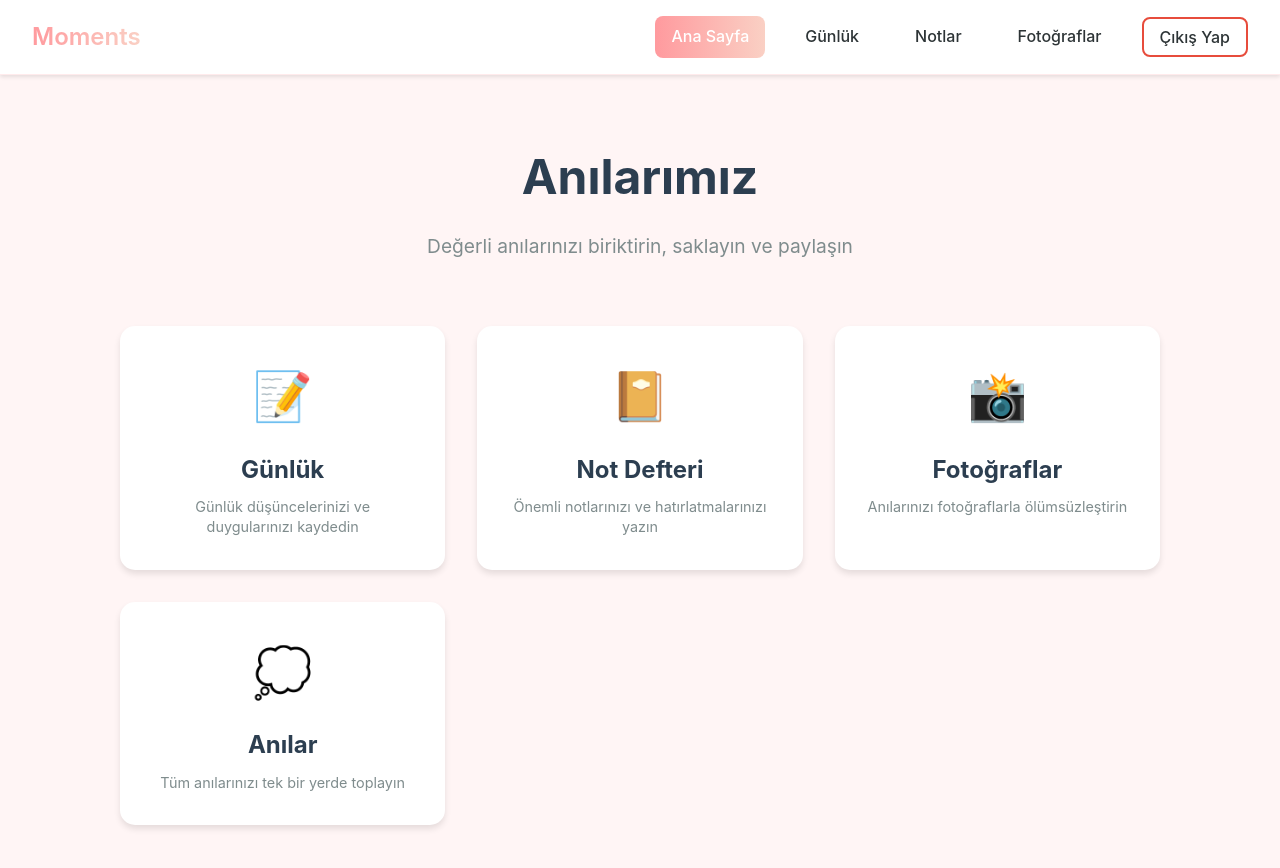
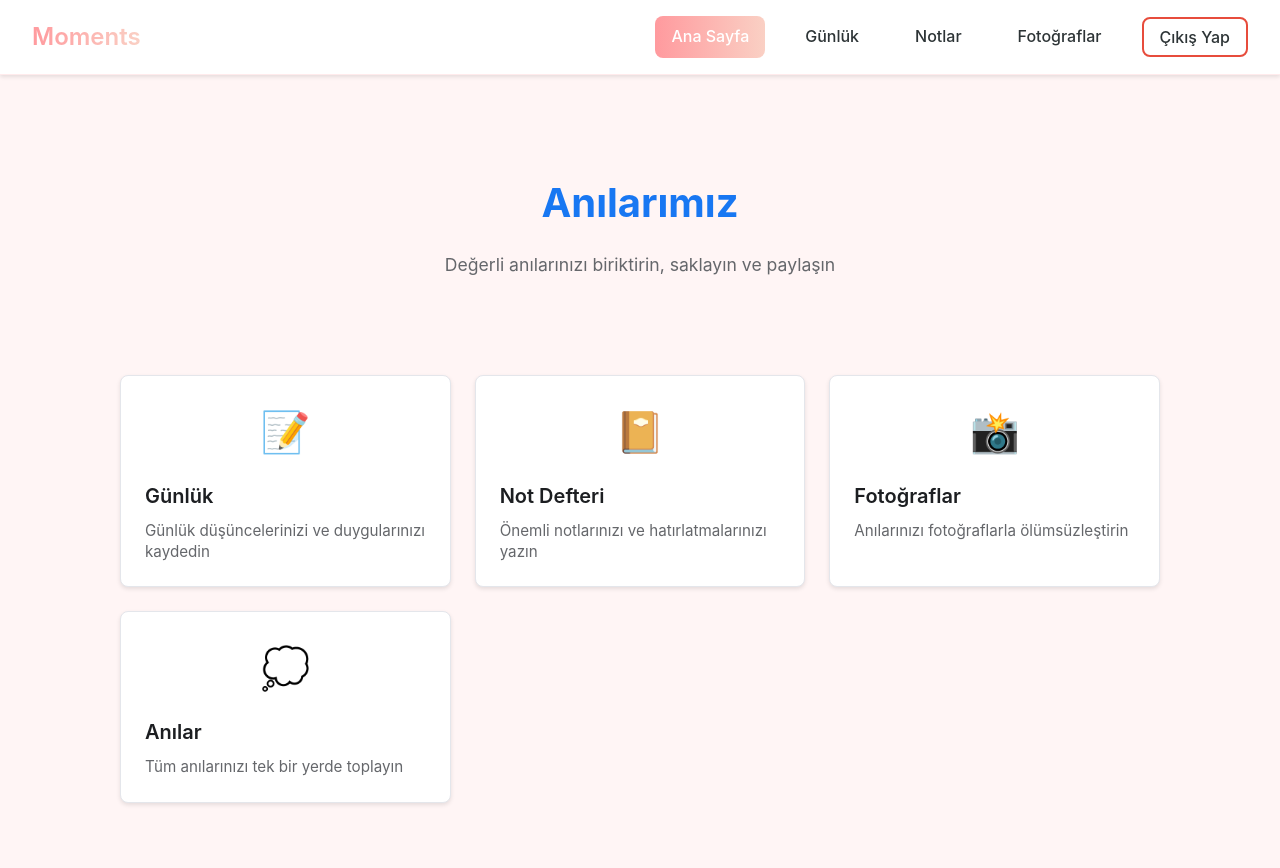
Before and after one commit to nicolamenekse/temp-moments, a React (Vite) app: page / in a window 1280 px wide. Shown: the top 868 px of the page. Built offline with nearby package versions, Linux system fonts and the light colour scheme; sample sign-in values are in the browser's storage.

Commit message:
updateHomeCss

```diff
--- a/src/styles/Home.css
+++ b/src/styles/Home.css
@@ -2,60 +2,71 @@
   max-width: 1200px;
   margin: 0 auto;
   padding: 2rem;
+  font-family: -apple-system, BlinkMacSystemFont, 'Segoe UI', Roboto, Oxygen, Ubuntu, Cantarell, sans-serif;
 }
 
 .home-header {
   text-align: center;
   margin-bottom: 3rem;
+  padding: 2rem 0;
 }
 
 .home-header h1 {
-  font-size: 3rem;
-  color: #2c3e50;
+  font-size: 2.5rem;
+  color: #1877f2;
   margin-bottom: 1rem;
+  font-weight: 700;
 }
 
 .home-header p {
-  font-size: 1.2rem;
-  color: #7f8c8d;
+  font-size: 1.1rem;
+  color: #65676b;
+  max-width: 600px;
+  margin: 0 auto;
 }
 
 .features-grid {
   display: grid;
   grid-template-columns: repeat(auto-fit, minmax(250px, 1fr));
-  gap: 2rem;
+  gap: 1.5rem;
   padding: 1rem;
 }
 
 .feature-card {
   background: white;
-  border-radius: 15px;
-  padding: 2rem;
-  text-align: center;
+  border-radius: 8px;
+  padding: 1.5rem;
   text-decoration: none;
   color: inherit;
-  box-shadow: 0 4px 6px rgba(0, 0, 0, 0.1);
-  transition: transform 0.3s ease, box-shadow 0.3s ease;
+  transition: all 0.3s ease;
+  box-shadow: 0 2px 4px rgba(0, 0, 0, 0.1);
+  border: 1px solid #e4e6eb;
 }
 
 .feature-card:hover {
-  transform: translateY(-5px);
-  box-shadow: 0 6px 12px rgba(0, 0, 0, 0.15);
+  transform: translateY(-4px);
+  box-shadow: 0 4px 8px rgba(0, 0, 0, 0.1);
+  border-color: #1877f2;
 }
 
 .feature-icon {
-  font-size: 3rem;
+  font-size: 2.5rem;
   margin-bottom: 1rem;
+  display: flex;
+  align-items: center;
+  justify-content: center;
 }
 
 .feature-card h2 {
-  color: #2c3e50;
+  font-size: 1.25rem;
+  color: #1c1e21;
   margin-bottom: 0.5rem;
+  font-weight: 600;
 }
 
 .feature-card p {
-  color: #7f8c8d;
-  font-size: 0.9rem;
+  font-size: 0.95rem;
+  color: #65676b;
   line-height: 1.4;
 }
 
@@ -64,11 +75,11 @@
     padding: 1rem;
   }
 
+  .features-grid {
+    grid-template-columns: 1fr;
+  }
+
   .home-header h1 {
     font-size: 2rem;
   }
-
-  .features-grid {
-    grid-template-columns: 1fr;
-  }
 }
```
